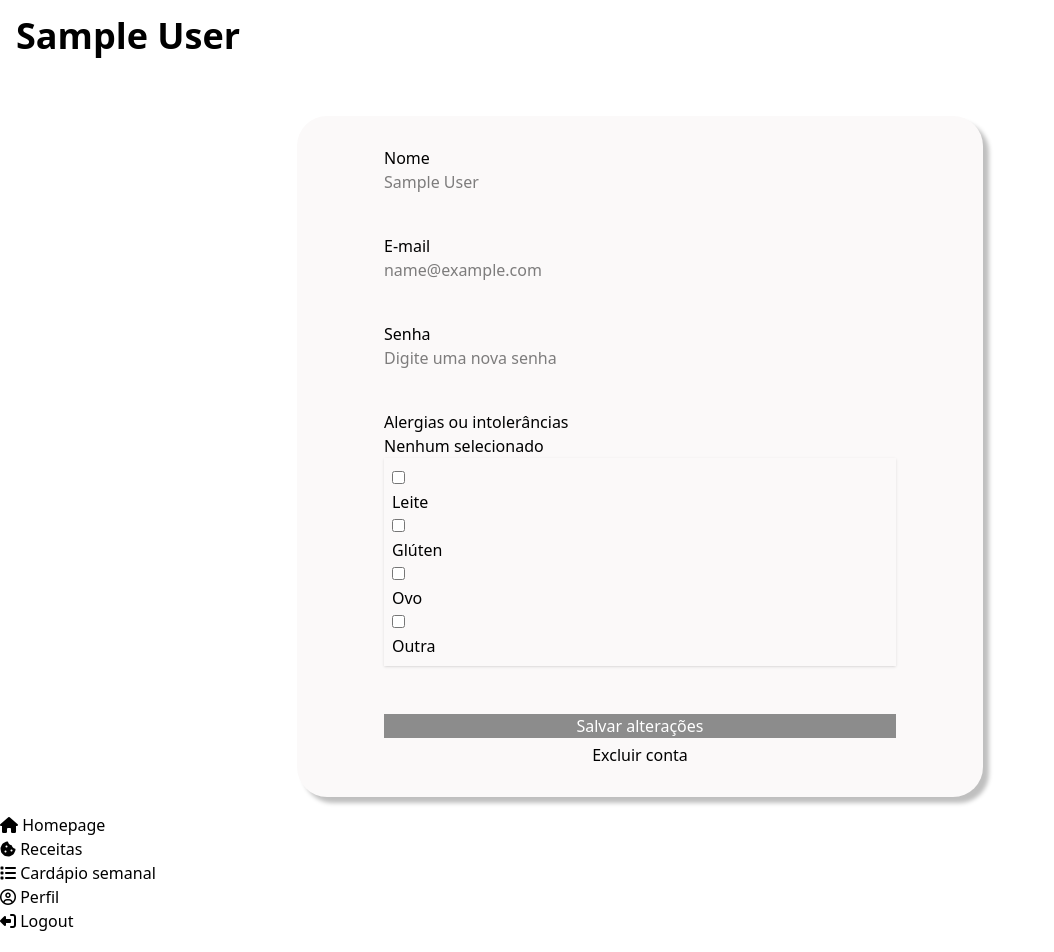
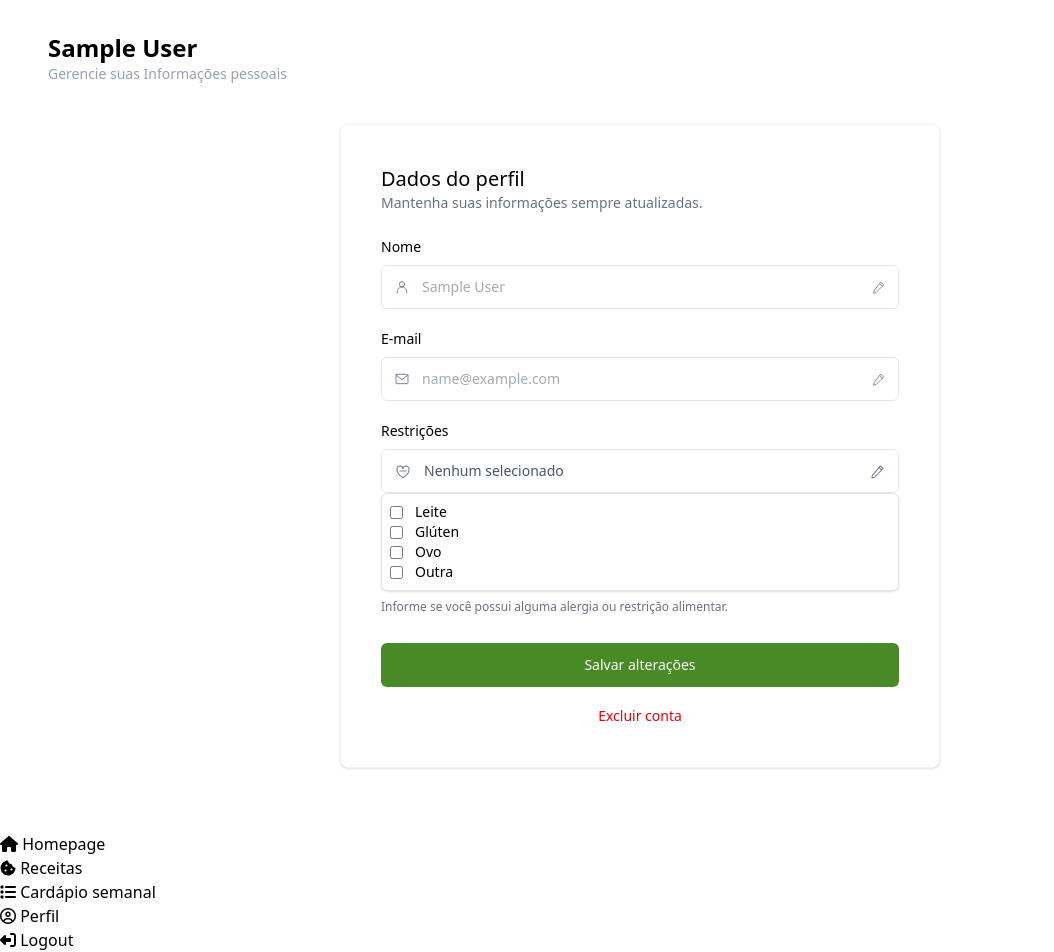
Before and after one commit to ceci869/NutriJoy-IFZN, a Flask app: page /gerenciarperfil in a window 1280 px wide. Shown: the part 56-1008 px from the top of the page, without its empty margins (0-1054 px from the left). Before the commit the page ends 987 px from the top, so only its background shows below. Run offline with Flask 3, Linux system fonts and the light colour scheme; the visitor is signed in with stand-in values (Sample User, id 1); data comes from the database, SQL or seed files in the repository; parts of the project's set-up code (start-up, migrations or seed data) failed here and were passed over; some libraries are stand-ins or nearby versions.

Commit message:
Atualiza layout de gerenciamento de perfil

```diff
--- a/templates/gerenciarperfil.html
+++ b/templates/gerenciarperfil.html
@@ -1,74 +1,171 @@
 {% extends 'base.html' %}
 
 {% block content %}
-<h1 class="text-4xl font-semibold mb-[60px]">
+<div class="px-4 md:px-8 pt-4 pb-12">
+
+    <h1 class="text-2xl font-semibold text-black">
         {{ current_user.name }}
     </h1>
-<div class="bg-[#FBF9F9] rounded-[30px] shadow-[6px_6px_4px_0] shadow-[#00000040] w-[55%] mx-auto p-[30px] flex flex-col justify-center align-center self-center">
-    <form action="{{url_for('user.update_user', id_user=current_user.id)}}" method="post" class="w-full max-w-lg mx-auto">
-            <div class="space-y-6">
 
-                <div class="mb-[40px]">
-                    <label class="label">
-                        <span class="label-text text-black">Nome</span>
+    <p class="text-gray-400 text-sm mb-10">
+        Gerencie suas Informações pessoais
+    </p>
+
+    <div class="bg-white border border-gray-100 rounded-lg shadow-sm
+                w-full max-w-[600px] mx-auto p-8 md:p-10">
+
+        <h2 class="text-xl font-medium text-black">
+            Dados do perfil
+        </h2>
+
+        <p class="text-sm text-gray-500 mb-6">
+            Mantenha suas informações sempre atualizadas.
+        </p>
+
+        <form action="{{ url_for('user.update_user', id_user=current_user.id) }}"
+              method="post">
+
+            <div class="mb-5">
+                <label class="block text-sm text-black mb-2">
+                    Nome
                 </label>
-                    <input type="text" class="input input-bordered w-full" placeholder="{{ current_user.name }}" name="name">
+
+                <div class="flex items-center border border-gray-200 rounded-md px-3 h-[44px] gap-3">
+                    <svg xmlns="http://www.w3.org/2000/svg"
+                         width="18" height="18" viewBox="0 0 24 24"
+                         fill="none" stroke="#7C8495" stroke-width="1.5"
+                         stroke-linecap="round" stroke-linejoin="round">
+                        <circle cx="12" cy="8" r="4"/>
+                        <path d="M5 21v-2a7 7 0 0 1 14 0v2"/>
+                    </svg>
+
+                    <input type="text" name="name"
+                           placeholder="{{ current_user.name }}"
+                           class="w-full min-w-0 text-sm text-gray-600 bg-transparent border-0 outline-none focus:outline-none focus:ring-0">
+
+                    <svg xmlns="http://www.w3.org/2000/svg"
+                         width="17" height="17" viewBox="0 0 24 24"
+                         fill="none" stroke="#7C8495" stroke-width="1.5"
+                         stroke-linecap="round" stroke-linejoin="round">
+                        <path d="m16 4 4 4L8 20l-4 1 1-4Z"/>
+                        <path d="m14 6 4 4"/>
+                    </svg>
                 </div>
-                <div class="mb-[40px]">
-                    <label class="label">
-                        <span class="label-text text-black">E-mail</span>
+            </div>
+
+            <div class="mb-5">
+                <label class="block text-sm text-black mb-2">
+                    E-mail
                 </label>
-                    <input type="email" class="input input-bordered w-full" placeholder="{{ current_user.email }}" name="email">
+
+                <div class="flex items-center border border-gray-200 rounded-md px-3 h-[44px] gap-3">
+                    <svg xmlns="http://www.w3.org/2000/svg"
+                         width="18" height="18" viewBox="0 0 24 24"
+                         fill="none" stroke="#7C8495" stroke-width="1.5"
+                         stroke-linecap="round" stroke-linejoin="round">
+                        <rect x="3" y="5" width="18" height="14" rx="1"/>
+                        <path d="m3 6 9 7 9-7"/>
+                    </svg>
+
+                    <input type="email" name="email"
+                           placeholder="{{ current_user.email }}"
+                           class="w-full min-w-0 text-sm text-gray-600 bg-transparent border-0 outline-none focus:outline-none focus:ring-0">
+
+                    <svg xmlns="http://www.w3.org/2000/svg"
+                         width="17" height="17" viewBox="0 0 24 24"
+                         fill="none" stroke="#7C8495" stroke-width="1.5"
+                         stroke-linecap="round" stroke-linejoin="round">
+                        <path d="m16 4 4 4L8 20l-4 1 1-4Z"/>
+                        <path d="m14 6 4 4"/>
+                    </svg>
                 </div>
-                <div class="mb-[40px]">
-                    <label class="label">
-                        <span class="label-text text-black">Senha</span>
+            </div>
+
+            <div class="mb-5">
+                <label class="block text-sm text-black mb-2">
+                    Restrições
                 </label>
-                    <input type="password" class="input input-bordered w-full" placeholder="Digite uma nova senha" name="password">
+
+                <div class="dropdown dropdown-bottom w-full">
+                    <div tabindex="0" role="button"
+                         class="flex items-center border border-gray-200 rounded-md px-3 h-[44px] gap-3 w-full cursor-pointer">
+
+                        <svg xmlns="http://www.w3.org/2000/svg"
+                             width="18" height="18" viewBox="0 0 24 24"
+                             fill="none" stroke="#7C8495" stroke-width="1.5"
+                             stroke-linecap="round" stroke-linejoin="round">
+                            <path d="M12 21s-8-4.5-8-11a4 4 0 0 1 8-1 4 4 0 0 1 8 1c0 6.5-8 11-8 11Z"/>
+                            <path d="M8 12h8"/>
+                        </svg>
+
+                        <span class="text-sm text-gray-600 flex-1">
+                            {{ opcao }}
+                        </span>
+
+                        <svg xmlns="http://www.w3.org/2000/svg"
+                             width="17" height="17" viewBox="0 0 24 24"
+                             fill="none" stroke="#7C8495" stroke-width="1.5"
+                             stroke-linecap="round" stroke-linejoin="round">
+                            <path d="m16 4 4 4L8 20l-4 1 1-4Z"/>
+                            <path d="m14 6 4 4"/>
+                        </svg>
                     </div>
-                <div>
-                    <label class="label block">
-                        <span class="label-text text-black">Alergias ou intolerâncias</span>
+
+                    <ul tabindex="-1"
+                        class="dropdown-content menu bg-white border border-gray-200 rounded-md z-10 w-full p-2 shadow-sm">
+
+                        <li>
+                            <label class="flex items-center gap-3 text-sm">
+                                <input type="checkbox" name="alergia_intolerancia" value="leite">
+                                Leite
                             </label>
-                    <div class="dropdown w-[100%]">
-                    <div tabindex="0" role="button" class="input input-bordered w-[100%] cursor-pointer">{{opcao}}</div>
-                    <ul tabindex="-1" class="w-[100%] dropdown-content menu bg-base-100 rounded-box z-1 w-52 p-2 shadow-sm">
-                        <li class="w-[100%]">
-                            <div>
-                                <input type="checkbox" name="alergia_intolerancia" value="leite">
-                                <p>Leite</p>
-                            </div>
                         </li>
-                        <li class="w-[100%]">
-                            <div>
+
+                        <li>
+                            <label class="flex items-center gap-3 text-sm">
                                 <input type="checkbox" name="alergia_intolerancia" value="gluten">
-                                <p>Glúten</p>
-                            </div>
+                                Glúten
+                            </label>
                         </li>
-                        <li class="w-[100%]">
-                            <div>
+
+                        <li>
+                            <label class="flex items-center gap-3 text-sm">
                                 <input type="checkbox" name="alergia_intolerancia" value="ovo">
-                                <p>Ovo</p>
-                            </div>
+                                Ovo
+                            </label>
                         </li>
-                        <li class="w-[100%]">
-                            <div>
+
+                        <li>
+                            <label class="flex items-center gap-3 text-sm">
                                 <input type="checkbox" name="alergia_intolerancia" value="outra">
-                                <p>Outra</p>
-                            </div>
+                                Outra
+                            </label>
                         </li>
                     </ul>
                 </div>
+
+                <p class="text-xs text-gray-500 mt-2">
+                    Informe se você possui alguma alergia ou restrição alimentar.
+                </p>
             </div>
 
-            </div>
-
-            <button class="btn w-full mt-12 bg-[#8C8C8C] border-[#8C8C8C] text-white hover:bg-[#7A7A7A]" type="submit">
+            <button type="submit"
+                    class="w-full h-11 mt-2 rounded-md text-white text-sm font-medium bg-[#488B26] hover:bg-[#3D7620] transition-colors">
                 Salvar alterações
             </button>
+
         </form>
-    <form action="{{url_for('user.delete_user', id_user=current_user.id)}}" method="post" class="mx-auto">
-        <button type="submit" class="mt-[5px] cursor-pointer">Excluir conta</button>
+
+        <form action="{{ url_for('user.delete_user', id_user=current_user.id) }}"
+              method="post" class="mt-4 text-center">
+
+            <button type="submit"
+                    class="text-sm text-red-600 hover:underline cursor-pointer">
+                Excluir conta
+            </button>
+
         </form>
+
+    </div>
 </div>
 {% endblock %}
```
Lines whose indentation alone changed are shown as unchanged.
